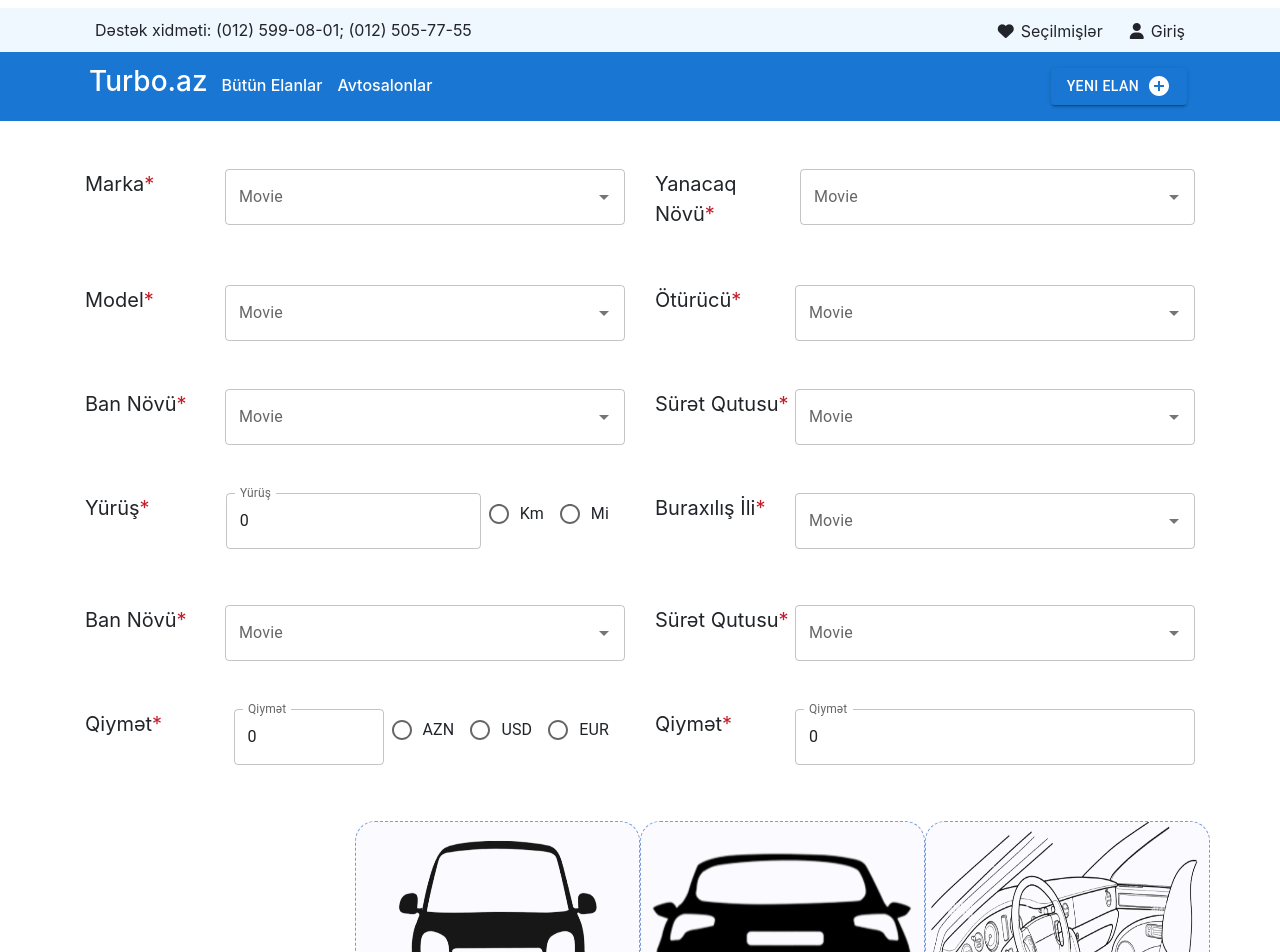
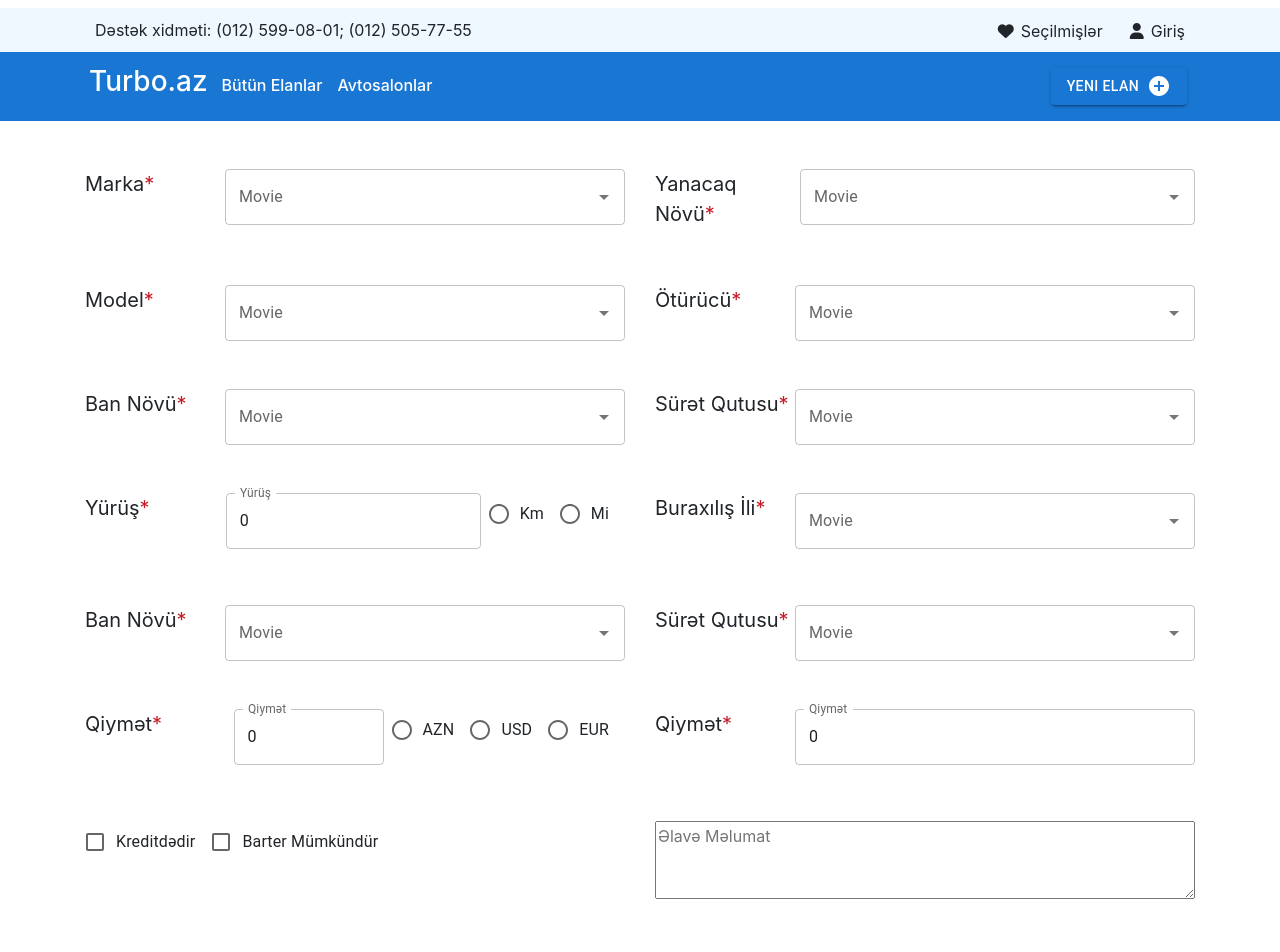
Before and after one commit to rovshanguli/TurboFrontEnd, a React (Create React App) app in the folder turboaz/: page /newannouncement in a window 1280 px wide. Shown: the top 952 px of the page. Built offline with nearby package versions, Linux system fonts and the light colour scheme.

Commit message:
AddedTextArea

```diff
--- a/turboaz/src/components/NewAnnouncement/AnnouncementDetail.js
+++ b/turboaz/src/components/NewAnnouncement/AnnouncementDetail.js
@@ -1,9 +1,10 @@
-import { Autocomplete } from '@mui/material';
+import { Autocomplete, Checkbox } from '@mui/material';
 import TextField from '@mui/material/TextField';
 import Radio from '@mui/material/Radio';
 import RadioGroup from '@mui/material/RadioGroup';
 import FormControlLabel from '@mui/material/FormControlLabel';
 import FormControl from '@mui/material/FormControl';
+import TextareaAutosize from '@mui/material/TextareaAutosize';
 import React, { useState } from 'react'
 import '../../assets/css/newannouncement/announcementdetail.scss';
 
@@ -113,7 +114,7 @@ function AnnouncementDetail() {
                                     style={{ display: 'flex', flexDirection: 'row' }}
 
                                 >
-                                    <FormControlLabel value="Km"  control={<Radio />} label="Km" />
+                                    <FormControlLabel value="Km" control={<Radio />} label="Km" />
                                     <FormControlLabel value="Mi" control={<Radio />} label="Mi" />
                                 </RadioGroup>
                             </FormControl>
@@ -181,8 +182,8 @@ function AnnouncementDetail() {
                                     style={{ display: 'flex', flexDirection: 'row' }}
 
                                 >
-                                    <FormControlLabel value="AZN"  control={<Radio />} label="AZN" />
-                                    <FormControlLabel value="USD"  control={<Radio />} label="USD" />
+                                    <FormControlLabel value="AZN" control={<Radio />} label="AZN" />
+                                    <FormControlLabel value="USD" control={<Radio />} label="USD" />
                                     <FormControlLabel value="EUR" control={<Radio />} label="EUR" />
                                 </RadioGroup>
                             </FormControl>
@@ -201,6 +202,18 @@ function AnnouncementDetail() {
 
                     </div>
 
+                </div>
+                <div className='col-lg-6 col-md-8 col-sm-12 mt-5'>
+                    <FormControlLabel control={<Checkbox />} label="Kreditdədir" />
+                    <FormControlLabel control={<Checkbox />} label="Barter Mümkündür" />
+                </div>
+                <div className='col-lg-6 col-md-8 col-sm-12 mt-5'>
+                    <TextareaAutosize
+                        aria-label="minimum height"
+                        minRows={3}
+                        placeholder="Əlavə Məlumat"
+                        style={{ width: '100%' }}
+                    />
                 </div>
             </div>
         </div>
```
